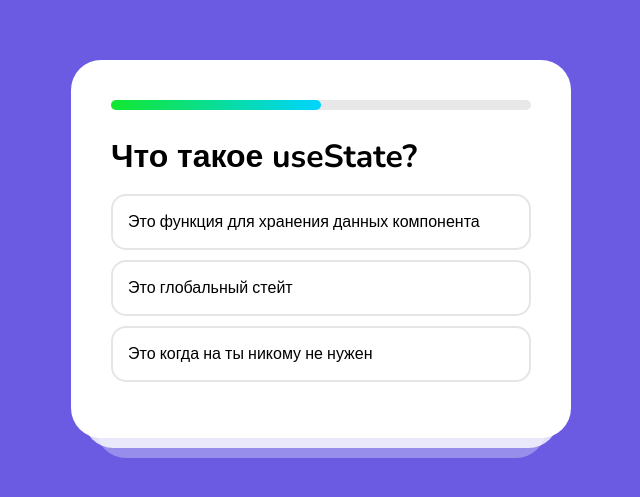
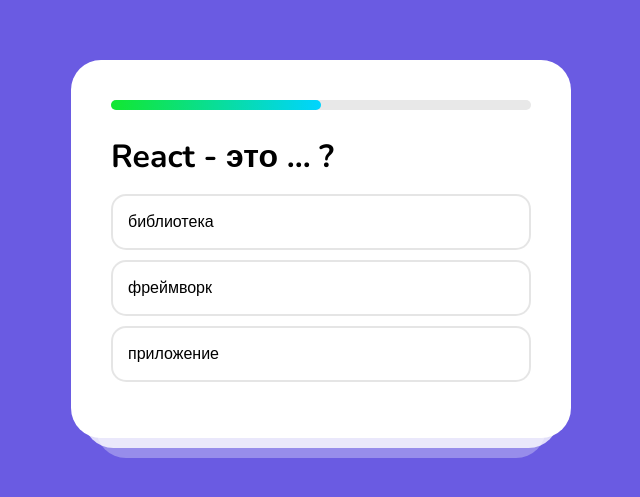
Before and after one commit to Noch4nce/React-projects, a React (Create React App) app: page / in a window 1280 px wide. Shown: the part 151-648 px from the top of the page, without its empty margins (319-959 px from the left). Built offline with nearby package versions, Linux system fonts and the light colour scheme.

Commit message:
on next variant

```diff
--- a/src/components/Quiz/Quiz.jsx
+++ b/src/components/Quiz/Quiz.jsx
@@ -1,5 +1,31 @@
-import React from 'react'
+import React, { useState } from 'react'
 import './styles.scss'
+
+const questions = [
+	{
+		title: 'React - это ... ?',
+		variants: ['библиотека', 'фреймворк', 'приложение'],
+		correct: 0
+	},
+	{
+		title: 'Компонент - это ... ',
+		variants: [
+			'приложение',
+			'часть приложения или страницы',
+			'то, что я не знаю что такое'
+		],
+		correct: 1
+	},
+	{
+		title: 'Что такое JSX?',
+		variants: [
+			'Это простой HTML',
+			'Это функция',
+			'Это тот же HTML, но с возможностью выполнять JS-код'
+		],
+		correct: 2
+	}
+]
 
 function Result() {
 	return (
@@ -15,16 +41,35 @@ function Result() {
 }
 
 const Game = () => {
+	const [step, setStep] = useState(0)
+	let widthProgress = 100 / questions.length
+	let userResult = undefined
+
+	const onNextVariant = (event) => {
+		const target = event.target
+		const arr = questions[step].variants
+		userResult = arr.indexOf(target.innerText)
+		// widthProgress = widthProgress + widthProgress
+		// console.log(widthProgress, "widthProgress")
+
+		setStep(step + 1)
+	}
+
+
 	return (
 		<>
 			<div className="progress">
-				<div style={{ width: '50%' }} className='progress__inner'/>
+				<div style={{ width: '50%' }} className="progress__inner" />
 			</div>
-			<h1>Что такое useState?</h1>
+			<h1>{questions[step].title}</h1>
 			<ul>
-				<li>Это функция для хранения данных компонента</li>
-				<li>Это глобальный стейт</li>
-				<li>Это когда на ты никому не нужен</li>
+				{questions[step].variants.map((variant) => {
+					return (
+						<li key={variant} onClick={(event) => onNextVariant(event)}>
+							{variant}
+						</li>
+					)
+				})}
 			</ul>
 		</>
 	)
```
